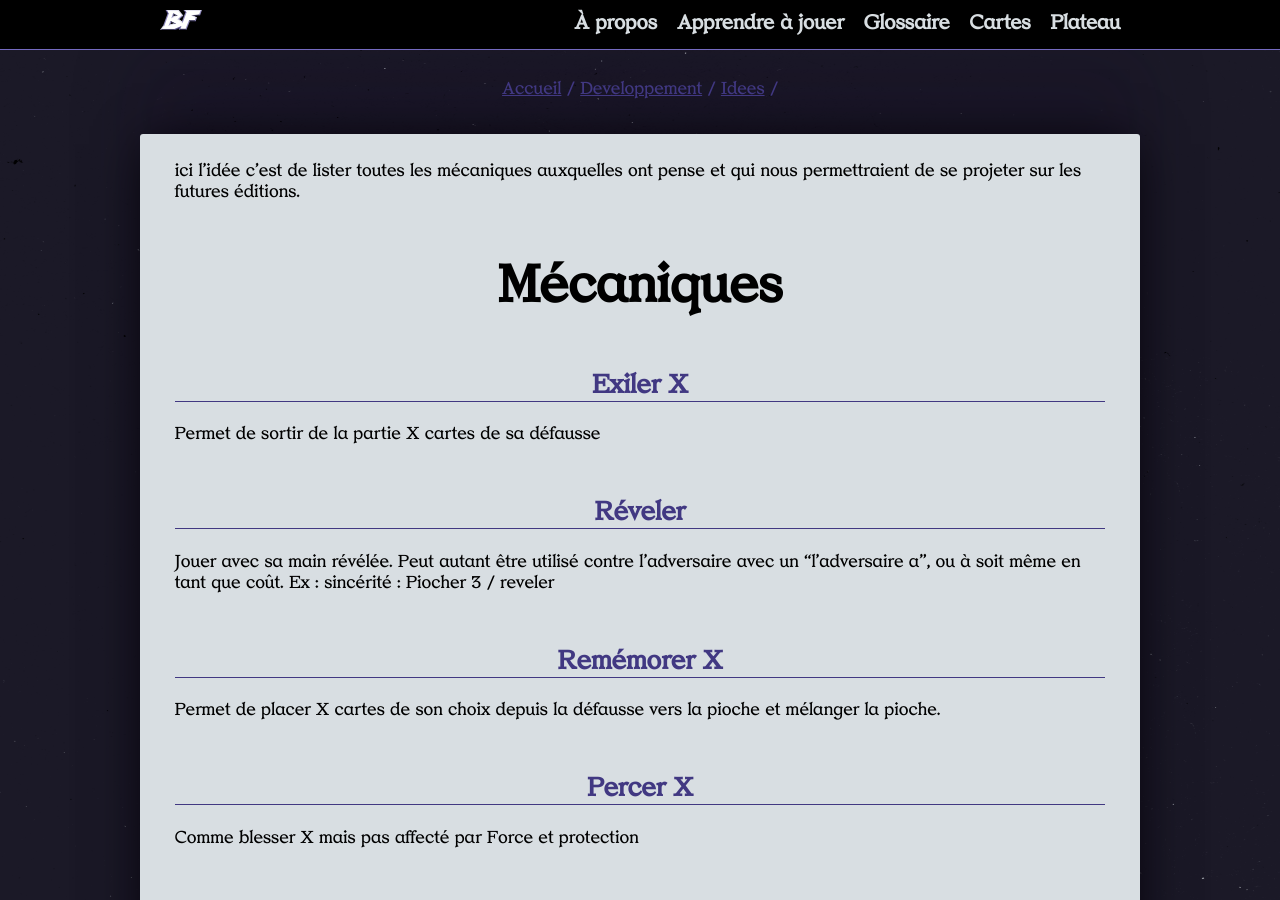
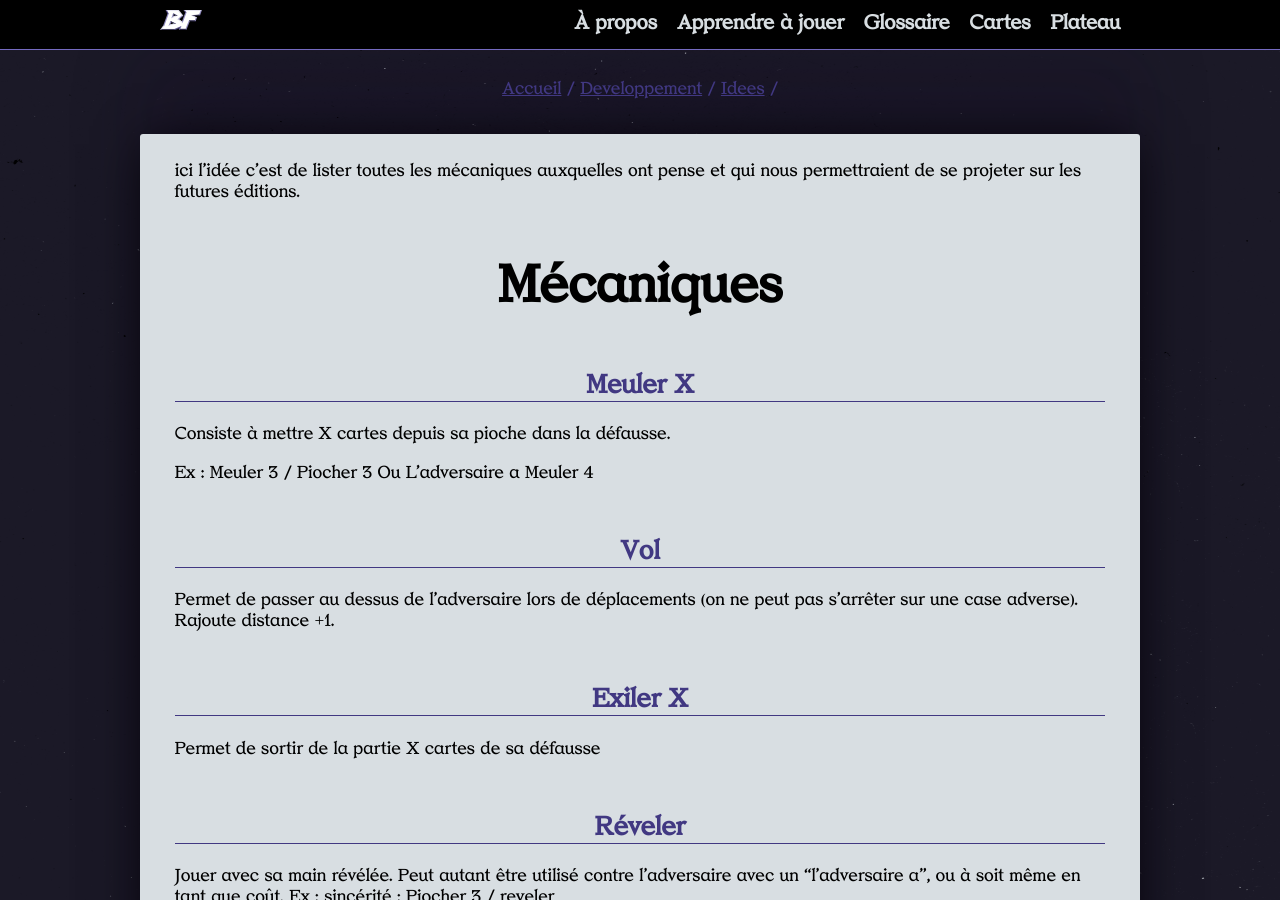
Before and after one commit to dracdrac/BATTLEFIGHT, a Jekyll site: the page built from developpement/idees/mecaniques.md, in a window 1280 px wide and 900 px high. Built offline with Jekyll 4.4.1, drawn with Linux system fonts in a browser that asks for light colours; our own code applies the rules of GitHub Pages for plain Markdown files; the repository's description, which GitHub fills in, is left out.

Commit message:
Update mecaniques.md

```diff
--- a/developpement/idees/mecaniques.md
+++ b/developpement/idees/mecaniques.md
@@ -2,6 +2,19 @@
 ici l'idée c'est de lister toutes les mécaniques auxquelles ont pense et qui nous permettraient de se projeter sur les futures éditions.
 
 # Mécaniques
+
+## Meuler X
+
+Consiste à mettre X cartes depuis sa pioche dans la défausse.
+
+Ex : Meuler 3 / Piocher 3
+Ou
+L'adversaire a Meuler 4
+
+
+## Vol
+
+Permet de passer au dessus de l'adversaire lors de déplacements (on ne peut pas s'arrêter sur une case adverse). Rajoute distance +1.
 
 ## Exiler X
 
```
